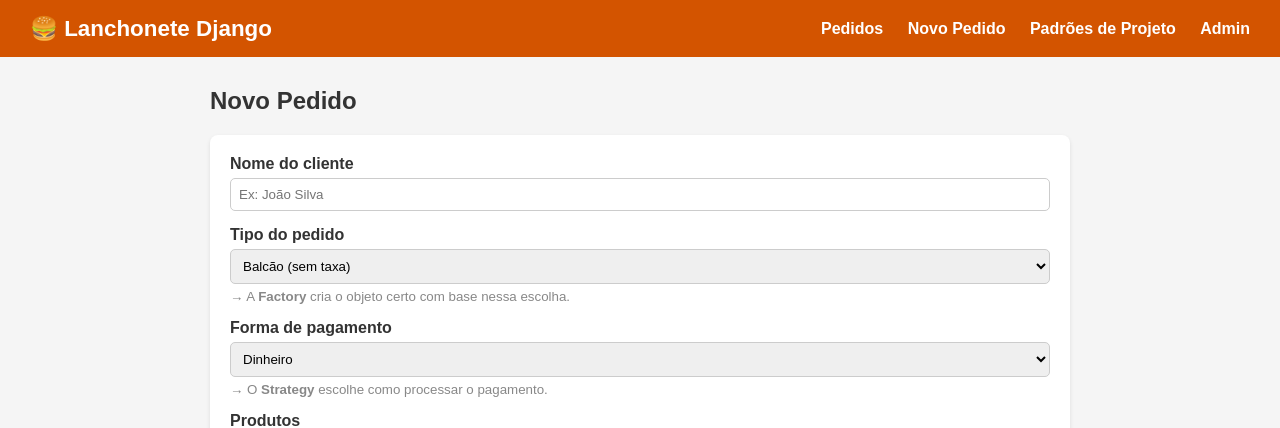
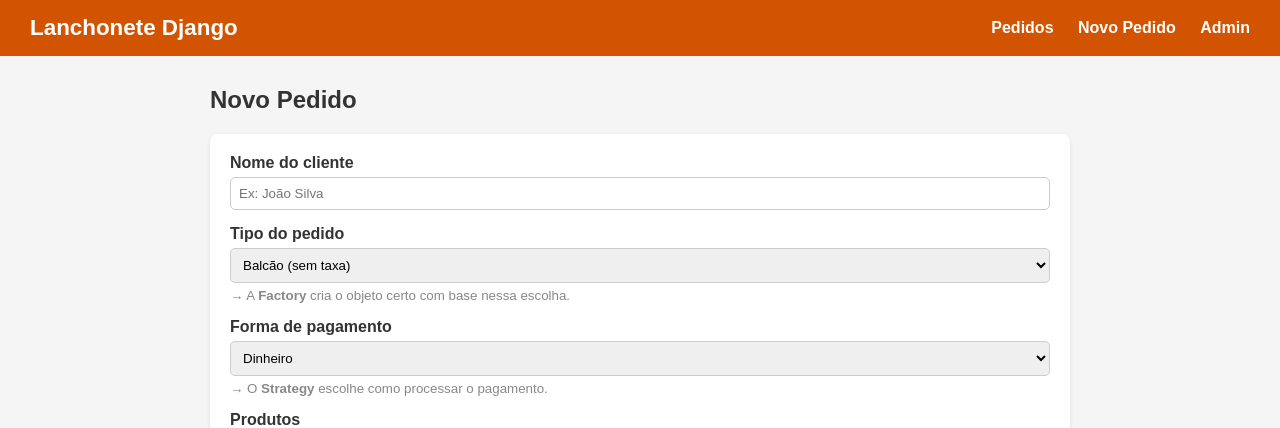
Before and after one commit to elissonbrito/lanchonete-django, a Django app: page /novo/ in a window 1280 px wide. Shown: the top 428 px of the page. Run offline with Django 5.2, Linux system fonts and the light colour scheme; data comes from the database, SQL or seed files in the repository.

Commit message:
atualização de página inicial e modelos de layout

```diff
--- a/servico_pedidos/infraestrutura/django_app/pedidos/templates/pedidos/base.html
+++ b/servico_pedidos/infraestrutura/django_app/pedidos/templates/pedidos/base.html
@@ -92,11 +92,10 @@
 </head>
 <body>
 <header>
-    <h1>🍔 Lanchonete Django</h1>
+    <h1> Lanchonete Django</h1>
     <nav>
         <a href="/">Pedidos</a>
         <a href="/novo/">Novo Pedido</a>
-        <a href="/padroes/">Padrões de Projeto</a>
         <a href="/admin/">Admin</a>
     </nav>
 </header>
--- a/servico_pedidos/infraestrutura/django_app/pedidos/templates/pedidos/home.html
+++ b/servico_pedidos/infraestrutura/django_app/pedidos/templates/pedidos/home.html
@@ -4,7 +4,7 @@
 
 {% block content %}
 <div class="card">
-    <h2> Configurações (via Singleton)</h2>
+    <h2> Configurações </h2>
     <p><strong>Nome:</strong> {{ config.nome }} &nbsp;|&nbsp;
        <strong>Taxa de entrega:</strong> R${{ config.taxa_entrega }} &nbsp;|&nbsp;
        <strong>Tempo médio:</strong> {{ config.tempo_preparo_padrao }} min</p>
```
Also changed, not shown: README.md.
